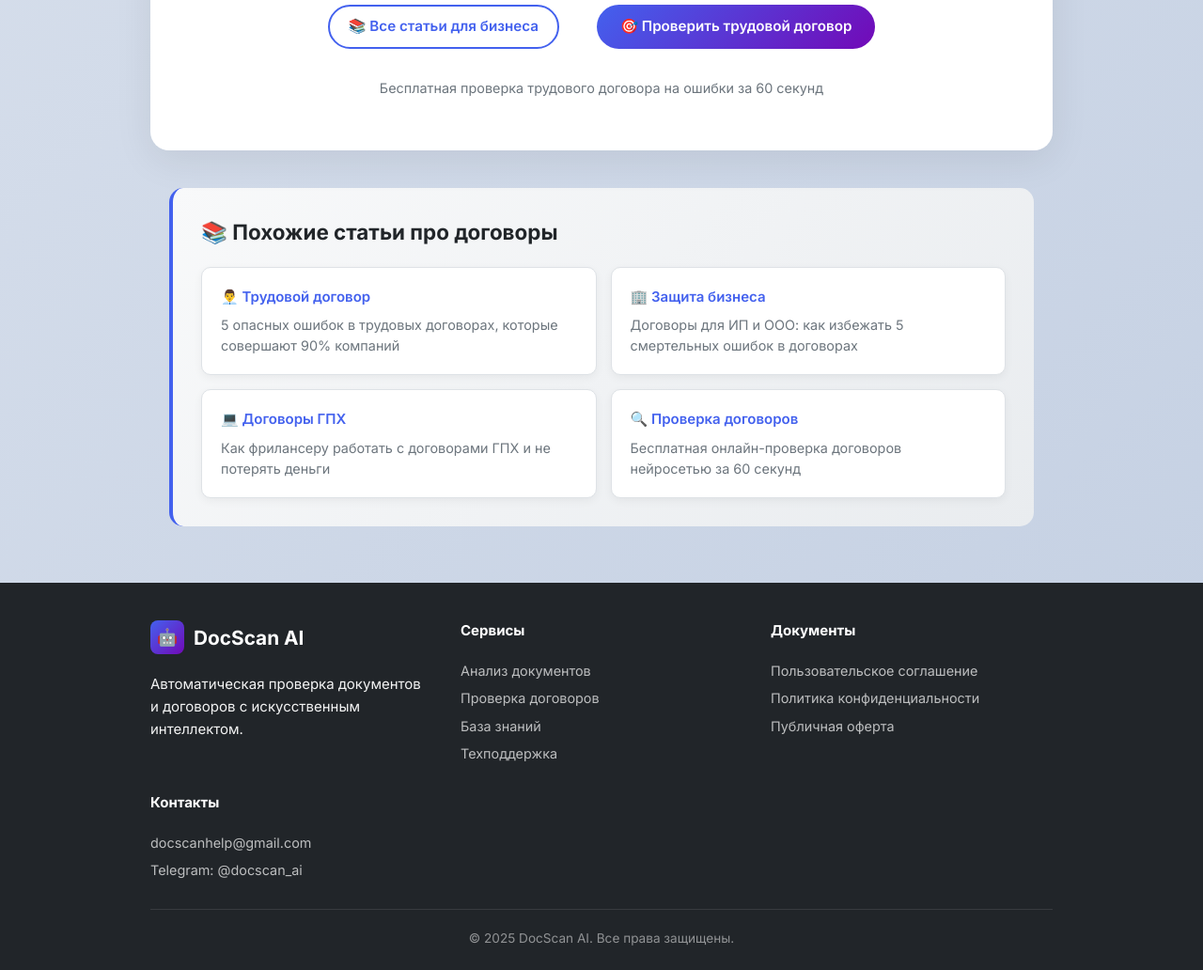
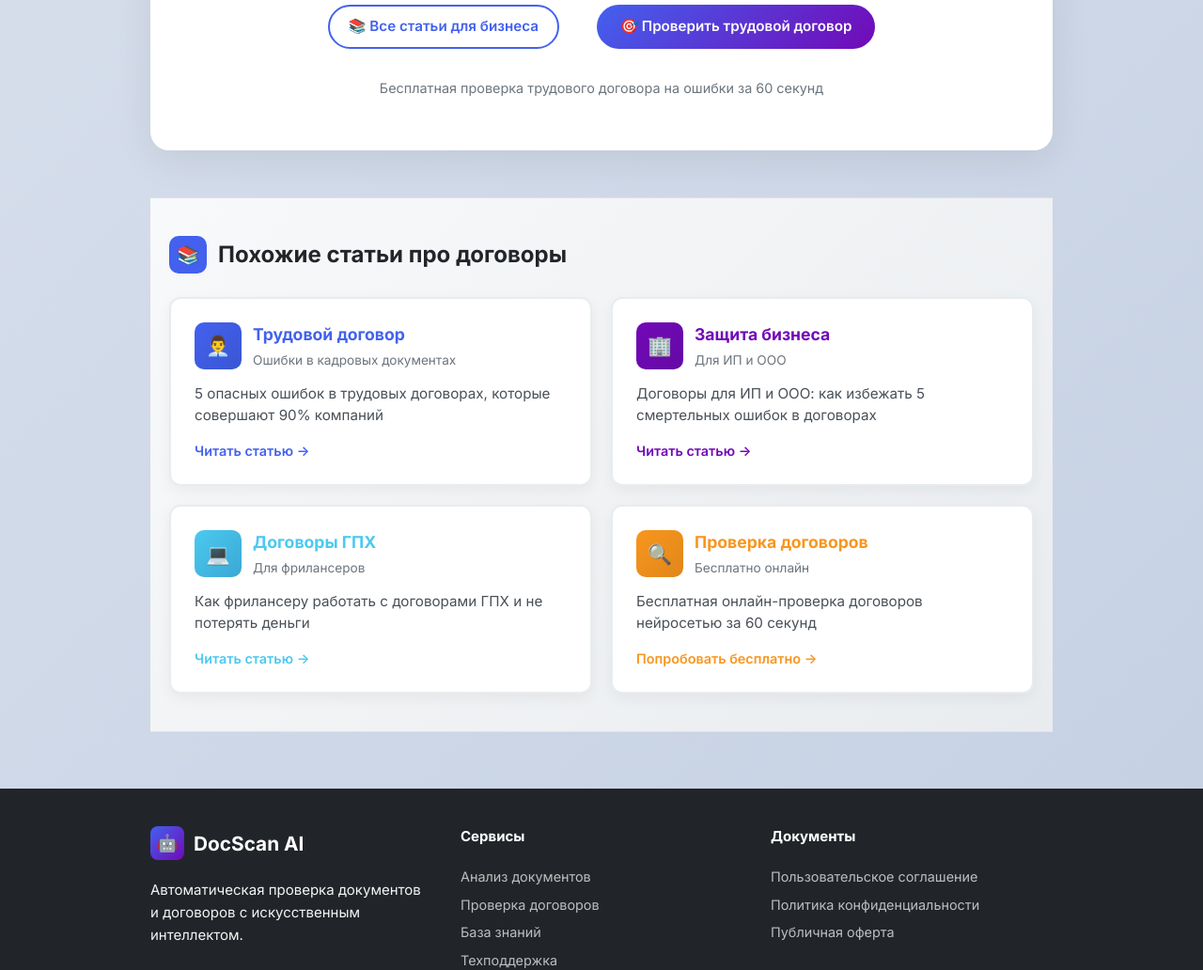
Before and after one commit to ramay1243/docscan-ai, a Flask app: page /articles/rent in a window 1280 px wide. Shown: the part 4499-5531 px from the top of the page at 94% size. Run offline with Flask 3, Linux system fonts and the light colour scheme.

Commit message:
Update article_rent.html

```diff
--- a/static/templates/article_rent.html
+++ b/static/templates/article_rent.html
@@ -719,64 +719,136 @@
     </div>
 </div>
         </div>
-        <!-- Related Articles -->
-        <div style="margin: 40px auto; max-width: 1000px; padding: 0 20px;">
-            <div style="background: linear-gradient(135deg, #f8f9fa 0%, #e9ecef 100%);
-                        padding: 30px; border-radius: 15px; border-left: 4px solid #4361ee;">
-                <h3 style="color: #212529; margin: 0 0 20px 0; font-size: 1.4rem; display: flex; align-items: center; gap: 10px;">
-                    📚 Похожие статьи про договоры
+<!-- Related Articles - FULL WIDTH -->
+        <div style="margin: 50px 0 40px; background: linear-gradient(135deg, #f8f9fa 0%, #e9ecef 100%);
+                    padding: 40px 0; border-top: 1px solid #dee2e6; border-bottom: 1px solid #dee2e6;">
+            <div class="container" style="max-width: 1000px; margin: 0 auto; padding: 0 20px;">
+                <h3 style="color: #212529; margin: 0 0 25px 0; font-size: 1.5rem; display: flex; align-items: center; gap: 12px;">
+                    <span style="background: #4361ee; color: white; width: 40px; height: 40px; border-radius: 10px;
+                                 display: flex; align-items: center; justify-content: center; font-size: 1.2rem;">
+                        📚
+                    </span>
+                    Похожие статьи про договоры
                 </h3>
 
-                <div style="display: grid; grid-template-columns: repeat(auto-fit, minmax(280px, 1fr)); gap: 15px;">
+                <div style="display: grid; grid-template-columns: repeat(auto-fit, minmax(300px, 1fr)); gap: 20px;">
                     <!-- Статья 1 -->
                     <a href="/articles/labor"
-                       style="display: block; padding: 20px; background: white; border-radius: 10px;
-                              text-decoration: none; color: #212529; border: 1px solid #dee2e6;
-                              transition: all 0.3s; box-shadow: 0 3px 10px rgba(0,0,0,0.05);">
-                        <div style="font-weight: 600; color: #4361ee; margin-bottom: 8px;">
-                            👨‍💼 Трудовой договор
+                       style="display: flex; flex-direction: column; height: 100%; padding: 25px;
+                              background: white; border-radius: 12px; text-decoration: none;
+                              color: #212529; border: 2px solid #e9ecef; transition: all 0.3s;
+                              box-shadow: 0 5px 15px rgba(0,0,0,0.05);">
+                        <div style="display: flex; align-items: center; gap: 12px; margin-bottom: 15px;">
+                            <div style="background: linear-gradient(135deg, #4361ee, #3a56d4);
+                                        color: white; width: 50px; height: 50px; border-radius: 10px;
+                                        display: flex; align-items: center; justify-content: center;
+                                        font-size: 1.3rem; flex-shrink: 0;">
+                                👨‍💼
+                            </div>
+                            <div>
+                                <div style="font-weight: 700; color: #4361ee; font-size: 1.1rem;">
+                                    Трудовой договор
+                                </div>
+                                <div style="font-size: 0.85rem; color: #6c757d; margin-top: 3px;">
+                                    Ошибки в кадровых документах
+                                </div>
+                            </div>
                         </div>
-                        <div style="font-size: 0.9rem; color: #6c757d; line-height: 1.5;">
+                        <div style="font-size: 0.95rem; color: #495057; line-height: 1.5; flex-grow: 1;">
                             5 опасных ошибок в трудовых договорах, которые совершают 90% компаний
+                        </div>
+                        <div style="margin-top: 15px; font-size: 0.9rem; color: #4361ee; font-weight: 600;">
+                            Читать статью →
                         </div>
                     </a>
 
                     <!-- Статья 2 -->
                     <a href="/articles/business-protection"
-                       style="display: block; padding: 20px; background: white; border-radius: 10px;
-                              text-decoration: none; color: #212529; border: 1px solid #dee2e6;
-                              transition: all 0.3s; box-shadow: 0 3px 10px rgba(0,0,0,0.05);">
-                        <div style="font-weight: 600; color: #4361ee; margin-bottom: 8px;">
-                            🏢 Защита бизнеса
+                       style="display: flex; flex-direction: column; height: 100%; padding: 25px;
+                              background: white; border-radius: 12px; text-decoration: none;
+                              color: #212529; border: 2px solid #e9ecef; transition: all 0.3s;
+                              box-shadow: 0 5px 15px rgba(0,0,0,0.05);">
+                        <div style="display: flex; align-items: center; gap: 12px; margin-bottom: 15px;">
+                            <div style="background: linear-gradient(135deg, #7209b7, #6409a5);
+                                        color: white; width: 50px; height: 50px; border-radius: 10px;
+                                        display: flex; align-items: center; justify-content: center;
+                                        font-size: 1.3rem; flex-shrink: 0;">
+                                🏢
+                            </div>
+                            <div>
+                                <div style="font-weight: 700; color: #7209b7; font-size: 1.1rem;">
+                                    Защита бизнеса
+                                </div>
+                                <div style="font-size: 0.85rem; color: #6c757d; margin-top: 3px;">
+                                    Для ИП и ООО
+                                </div>
+                            </div>
                         </div>
-                        <div style="font-size: 0.9rem; color: #6c757d; line-height: 1.5;">
+                        <div style="font-size: 0.95rem; color: #495057; line-height: 1.5; flex-grow: 1;">
                             Договоры для ИП и ООО: как избежать 5 смертельных ошибок в договорах
+                        </div>
+                        <div style="margin-top: 15px; font-size: 0.9rem; color: #7209b7; font-weight: 600;">
+                            Читать статью →
                         </div>
                     </a>
 
                     <!-- Статья 3 -->
                     <a href="/articles/freelance-gph"
-                       style="display: block; padding: 20px; background: white; border-radius: 10px;
-                              text-decoration: none; color: #212529; border: 1px solid #dee2e6;
-                              transition: all 0.3s; box-shadow: 0 3px 10px rgba(0,0,0,0.05);">
-                        <div style="font-weight: 600; color: #4361ee; margin-bottom: 8px;">
-                            💻 Договоры ГПХ
+                       style="display: flex; flex-direction: column; height: 100%; padding: 25px;
+                              background: white; border-radius: 12px; text-decoration: none;
+                              color: #212529; border: 2px solid #e9ecef; transition: all 0.3s;
+                              box-shadow: 0 5px 15px rgba(0,0,0,0.05);">
+                        <div style="display: flex; align-items: center; gap: 12px; margin-bottom: 15px;">
+                            <div style="background: linear-gradient(135deg, #4cc9f0, #3aa8d4);
+                                        color: white; width: 50px; height: 50px; border-radius: 10px;
+                                        display: flex; align-items: center; justify-content: center;
+                                        font-size: 1.3rem; flex-shrink: 0;">
+                                💻
+                            </div>
+                            <div>
+                                <div style="font-weight: 700; color: #4cc9f0; font-size: 1.1rem;">
+                                    Договоры ГПХ
+                                </div>
+                                <div style="font-size: 0.85rem; color: #6c757d; margin-top: 3px;">
+                                    Для фрилансеров
+                                </div>
+                            </div>
                         </div>
-                        <div style="font-size: 0.9rem; color: #6c757d; line-height: 1.5;">
+                        <div style="font-size: 0.95rem; color: #495057; line-height: 1.5; flex-grow: 1;">
                             Как фрилансеру работать с договорами ГПХ и не потерять деньги
+                        </div>
+                        <div style="margin-top: 15px; font-size: 0.9rem; color: #4cc9f0; font-weight: 600;">
+                            Читать статью →
                         </div>
                     </a>
 
                     <!-- Статья 4 -->
                     <a href="/proverka-dogovorov"
-                       style="display: block; padding: 20px; background: white; border-radius: 10px;
-                              text-decoration: none; color: #212529; border: 1px solid #dee2e6;
-                              transition: all 0.3s; box-shadow: 0 3px 10px rgba(0,0,0,0.05);">
-                        <div style="font-weight: 600; color: #4361ee; margin-bottom: 8px;">
-                            🔍 Проверка договоров
+                       style="display: flex; flex-direction: column; height: 100%; padding: 25px;
+                              background: white; border-radius: 12px; text-decoration: none;
+                              color: #212529; border: 2px solid #e9ecef; transition: all 0.3s;
+                              box-shadow: 0 5px 15px rgba(0,0,0,0.05);">
+                        <div style="display: flex; align-items: center; gap: 12px; margin-bottom: 15px;">
+                            <div style="background: linear-gradient(135deg, #f8961e, #e0871a);
+                                        color: white; width: 50px; height: 50px; border-radius: 10px;
+                                        display: flex; align-items: center; justify-content: center;
+                                        font-size: 1.3rem; flex-shrink: 0;">
+                                🔍
+                            </div>
+                            <div>
+                                <div style="font-weight: 700; color: #f8961e; font-size: 1.1rem;">
+                                    Проверка договоров
+                                </div>
+                                <div style="font-size: 0.85rem; color: #6c757d; margin-top: 3px;">
+                                    Бесплатно онлайн
+                                </div>
+                            </div>
                         </div>
-                        <div style="font-size: 0.9rem; color: #6c757d; line-height: 1.5;">
+                        <div style="font-size: 0.95rem; color: #495057; line-height: 1.5; flex-grow: 1;">
                             Бесплатная онлайн-проверка договоров нейросетью за 60 секунд
+                        </div>
+                        <div style="margin-top: 15px; font-size: 0.9rem; color: #f8961e; font-weight: 600;">
+                            Попробовать бесплатно →
                         </div>
                     </a>
                 </div>
```
